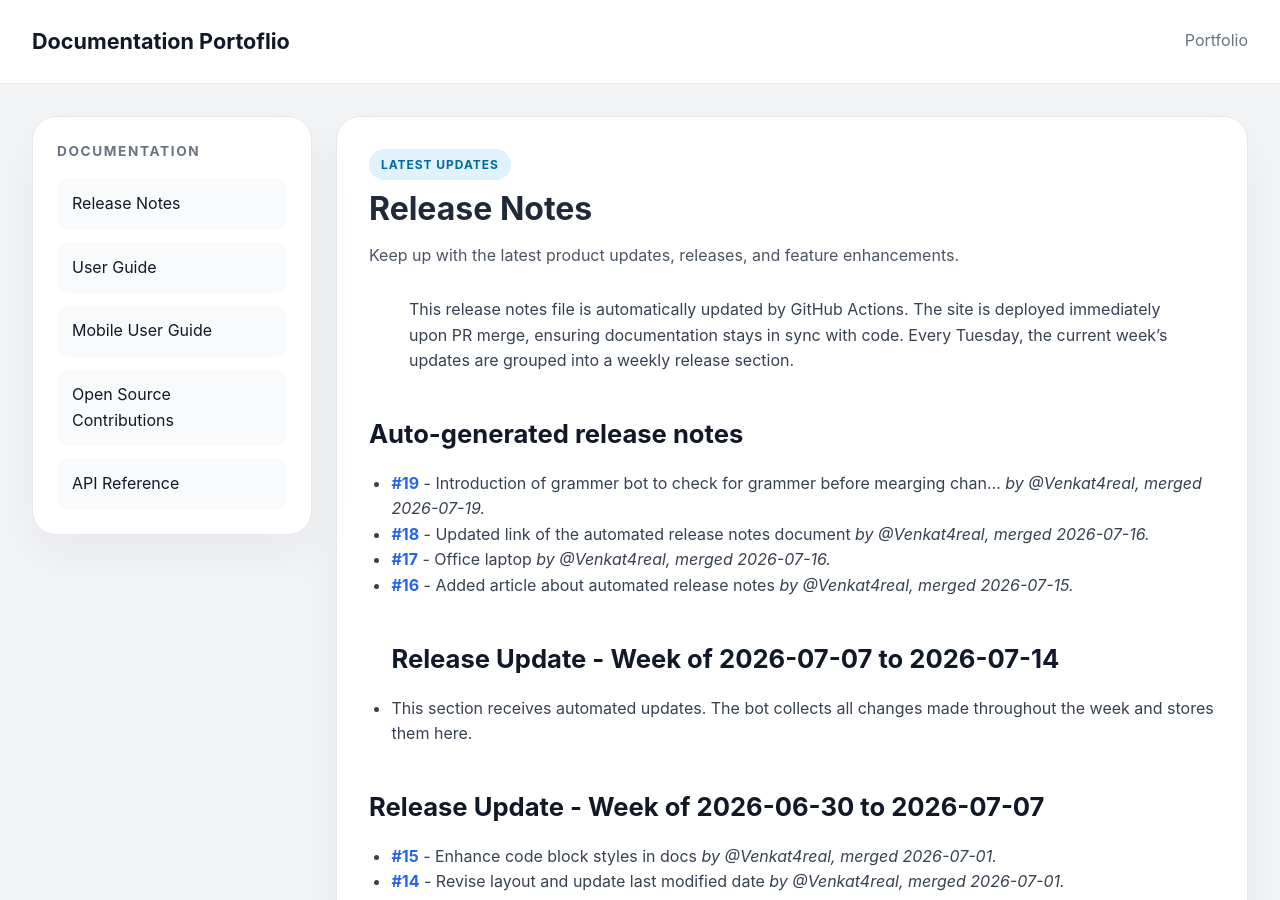
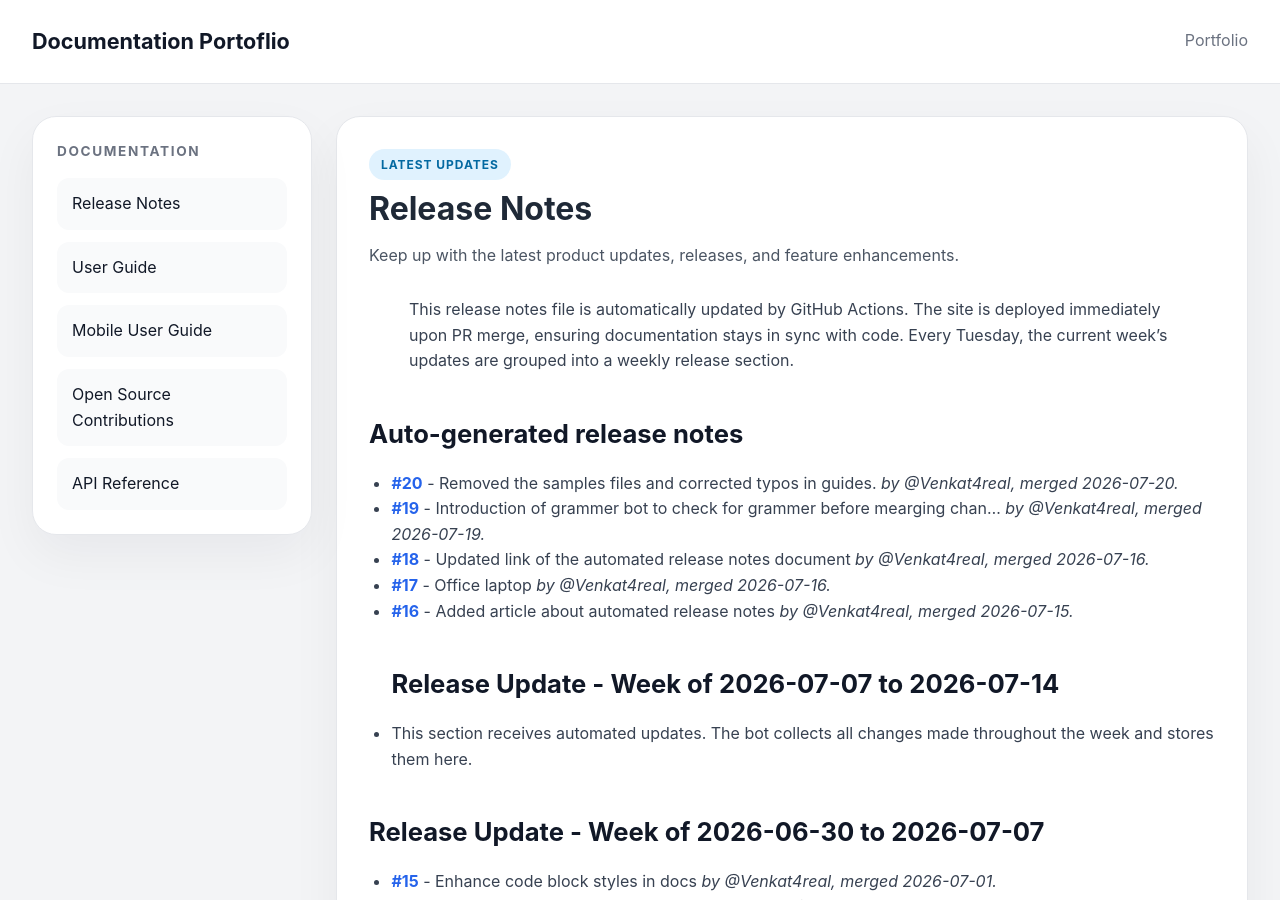
Before and after one commit to Venkat4real/FriedNotes, a Jekyll site: the page built from docs/release_notes.md, in a window 1280 px wide and 900 px high. Built offline with Jekyll 4.4.1, drawn with Linux system fonts in a browser that asks for light colours.

Commit message:
docs: auto-update release notes for pull_request cycle

```diff
--- a/docs/release_notes.md
+++ b/docs/release_notes.md
@@ -9,6 +9,7 @@ description: Keep up with the latest product updates, releases, and feature enha
 > Every Tuesday, the current week's updates are grouped into a weekly release section.
 
 ## Auto-generated release notes
+- **[#20](https://github.com/Venkat4real/Documentation-Portfolio/pull/20)** - Removed the samples files and corrected typos in guides. *by @Venkat4real, merged 2026-07-20.*
 - **[#19](https://github.com/Venkat4real/Documentation-Portfolio/pull/19)** - Introduction of grammer bot to check for grammer before mearging chan… *by @Venkat4real, merged 2026-07-19.*
 - **[#18](https://github.com/Venkat4real/Documentation-Portfolio/pull/18)** - Updated link of the automated release notes document *by @Venkat4real, merged 2026-07-16.*
 - **[#17](https://github.com/Venkat4real/Documentation-Portfolio/pull/17)** - Office laptop *by @Venkat4real, merged 2026-07-16.*
```
